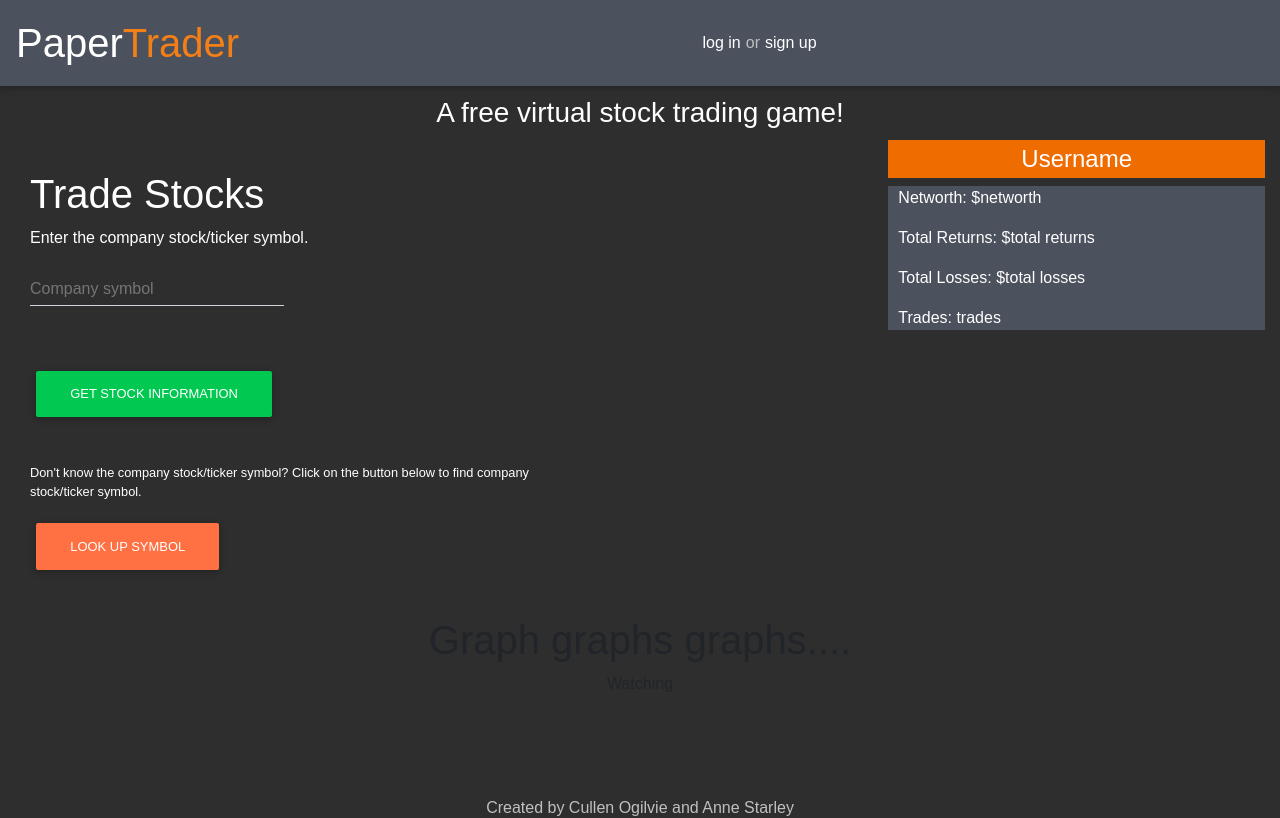
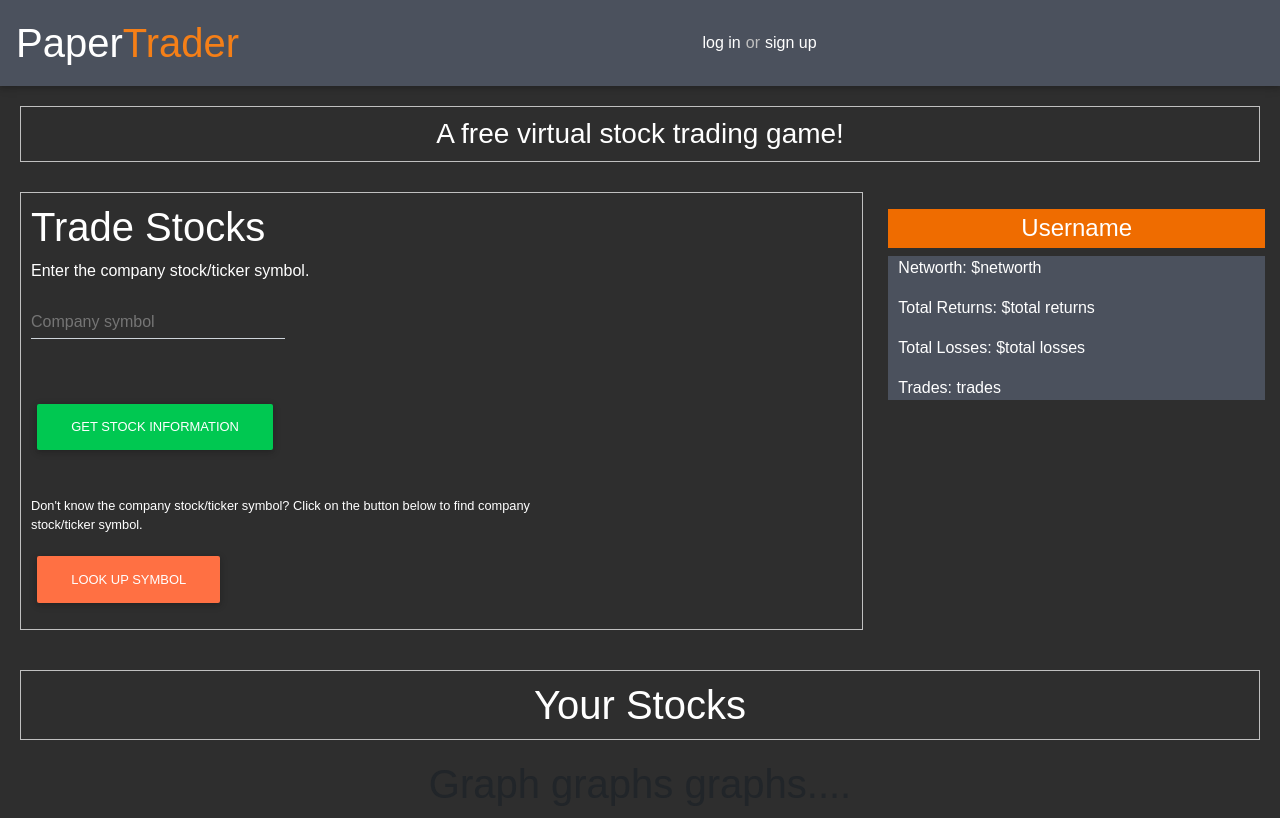
Before and after one commit to annestarley/Paper-Trader-frontend-mdbootstraps, a React (Create React App) app: page / in a window 1280 px wide. Shown: the top 818 px of the page. Built offline with nearby package versions, Linux system fonts and the light colour scheme.

Commit message:
mostly CSS changes

```diff
--- a/src/App.css
+++ b/src/App.css
@@ -50,14 +50,15 @@
   padding-left: 10px;
 }
 
-#title {
+#info-title {
   background: #ef6c00;
   color: white;
   padding: 5px;
+  margin-top: 10%;
 }
 
 #navbar-login {
-  display: inline-block
+  display: inline-block;
 }
 
 #or {
@@ -79,6 +80,7 @@
   /* background: #4B515D; */
   padding: 10px;
   margin: 20px;
+  border: 1px solid silver;
 }
 
 #button-stock-symbol {
@@ -119,7 +121,8 @@
 
 #table-header {
   display: inline-block;
-  background: #d80445;
+  /* background: #d80445; */
+  background: #4B515D;
   padding: 5px;
   font-size: 1.5em;
   width: 110%;
@@ -169,6 +172,22 @@
   text-align: center
 }
 
+.user-container {
+  border: silver solid 1px;
+  margin: 20px;
+}
+
+.user-container h1 {
+  color: white;
+  margin: 10px;
+}
+
+.header {
+  border: solid silver 1px;
+  margin: 20px;
+  margin-bottom: 10px;
+}
+
 @keyframes App-logo-spin {
   from { transform: rotate(0deg); }
   to { transform: rotate(360deg); }
--- a/src/App.js
+++ b/src/App.js
@@ -8,6 +8,7 @@ import InfoTab from './components/InfoTab'
 import Graphs from './components/Graphs'
 import Watching from './components/Watching'
 import Footer from './components/Footer'
+import UserStocks from './components/UserStocks'
 
 import axios from 'axios'
 
@@ -35,6 +36,11 @@ class App extends Component {
         </div>
         <div className="row">
           <div className="col-md-12">
+            <UserStocks />
+          </div>
+        </div>
+        <div className="row">
+          <div className="col-md-12">
             <Graphs />
           </div>
         </div>
@@ -48,8 +54,6 @@ class App extends Component {
             <Footer />
           </div>
         </div>
-
-        {/* <LineChart /> */}
       </div>
     );
   }
--- a/src/components/FindSymbol.js
+++ b/src/components/FindSymbol.js
@@ -14,7 +14,7 @@ class FindSymbol extends React.Component {
 
   checkForCompanyReturn = (companies) => {
     if (companies.length) {
-      return <p>Top results for your search. Are any of these the company you are looking for?</p>
+      return <p>Top results for your search. Are any of these the company you are looking for? Click on the correct symbol below.</p>
     } else {
       return <p>No companies found with that name.</p>
     }
--- a/src/components/Header.js
+++ b/src/components/Header.js
@@ -2,7 +2,7 @@ import React from 'react'
 
 const Header = () => {
   return (
-    <div>
+    <div className="header">
       <h3 id="header">A free virtual stock trading game!</h3>
     </div>
   )
--- a/src/components/InfoTab.js
+++ b/src/components/InfoTab.js
@@ -5,7 +5,7 @@ const infoTab = () => {
   return (
     <View zoom>
       <div className="container">
-        <h4 id="title">Username</h4>
+        <h4 id="info-title">Username</h4>
         <div className="info-tab">
           <p>Networth: $networth</p>
           <p>Total Returns: $total returns</p>
--- /dev/null
+++ b/src/components/UserStocks.js
@@ -0,0 +1,11 @@
+import React from 'react'
+
+const UserStocks = () => {
+  return (
+    <div class="user-container">
+      <h1>Your Stocks</h1>
+    </div>
+  )
+}
+
+export default UserStocks
```
Also changed, not shown: src/components/StockInfoModal.js (+0 -30 lines).
